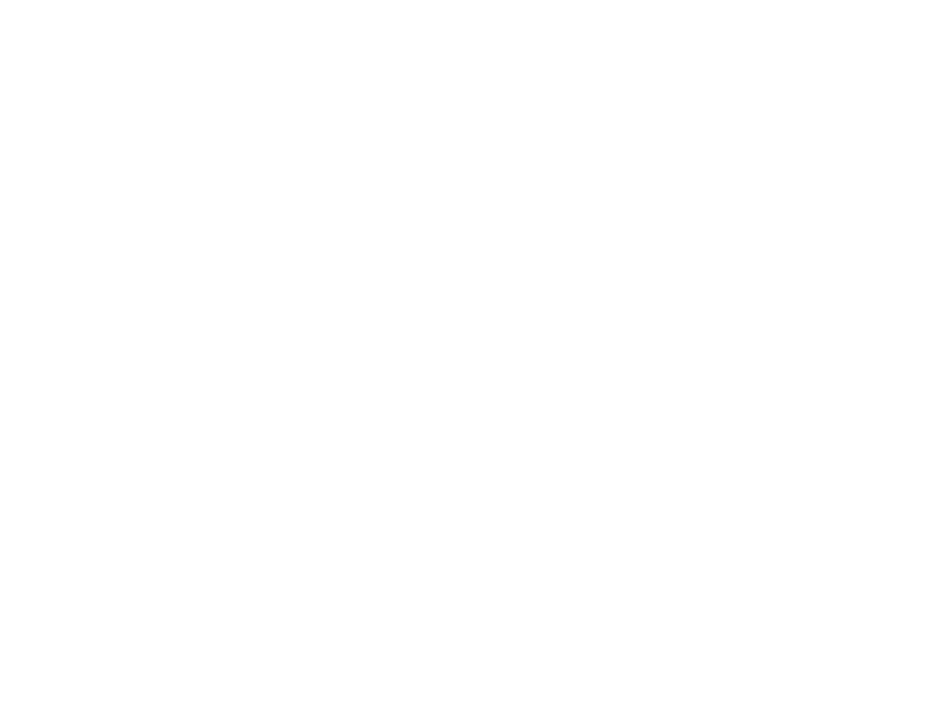
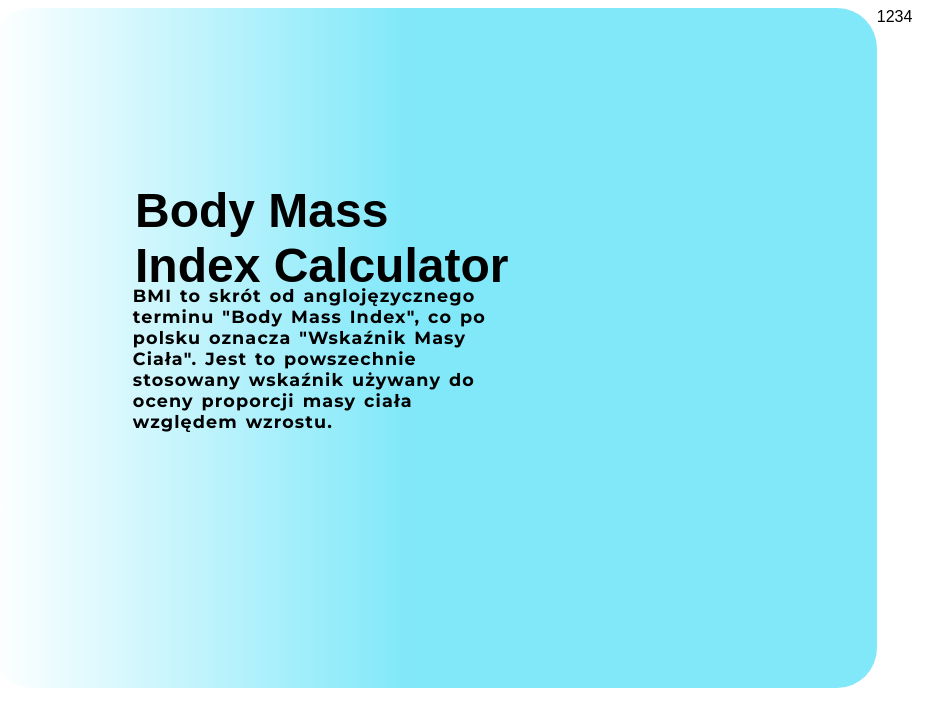
Before and after one commit to Osin99/Nauka-programowanie, a plain HTML site: page projekty/BMI/index.html in a window 1280 px wide. Shown: the whole page, without its empty margins (16-959 px from the left). Drawn offline with Linux system fonts and the light colour scheme.

Commit message:
tworzenie kalkulatora BMI

```diff
--- a/projekty/BMI/index.html
+++ b/projekty/BMI/index.html
@@ -9,7 +9,16 @@
     <title>Twoje BMI</title>
 </head>
 <body>
-
+    <header>
+        <div class="about">
+            <h1>Body Mass <br>Index Calculator</h1>
+            <p class="definition-bmi">
+                 BMI to skrót od anglojęzycznego terminu "Body Mass Index", co po polsku oznacza "Wskaźnik Masy Ciała".
+                 Jest to powszechnie stosowany wskaźnik używany do oceny proporcji masy ciała względem wzrostu.
+            </p>
+        </div>
+        <div class="app">1234</div>
+    </header>
 
 </body>
 </html>
--- a/projekty/BMI/style.css
+++ b/projekty/BMI/style.css
@@ -0,0 +1,46 @@
+
+  @import url('https://fonts.googleapis.com/css2?family=Cookie&family=Montserrat:wght@400;500;700&display=swap');
+
+
+html{
+    background-color: white;
+    font-family: "Monserrat",Arial, Helvetica, sans-serif;
+    margin: 0px;
+    padding: 0px;
+    box-sizing: border-box;
+}
+
+.about{
+ background: rgb(107,232,242);
+ background: linear-gradient(90deg, rgba(107,232,242,0) 0%, rgba(128,232,249,1) 47%);
+ border-radius: 40px;
+ width: 70%;
+ height: 85vh;
+ float:left;
+
+}
+h1{
+    display: flex;
+    justify-content: start;
+    align-items: start;
+    padding: 20vh 0px 0px 10vw;
+    margin: 15px;
+    font-size: 3rem;
+    font-weight: bolder;
+}
+
+.definition-bmi{
+    display: flex;
+    justify-content: center;
+    align-items: center;
+    width: 30vw;
+    height: 100px;
+    font-family: "Montserrat",Arial, Helvetica, sans-serif;
+    letter-spacing: 1.1px;
+    word-spacing: 1.8px;
+    text-align: left;
+    font-size: 1.1rem;
+    font-weight: bold;
+    margin: 0px 0px 0px 11vw;
+
+}
```
